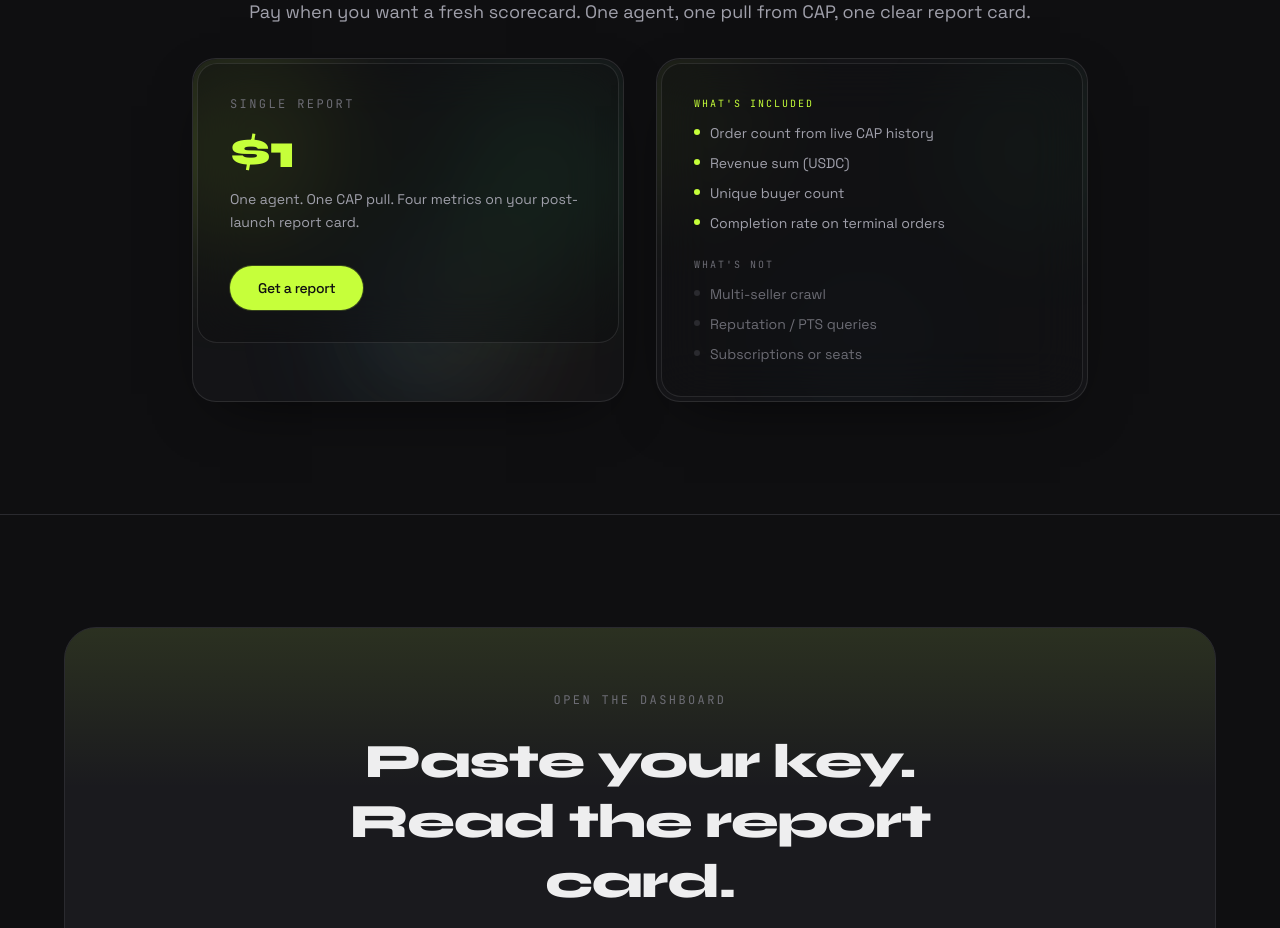
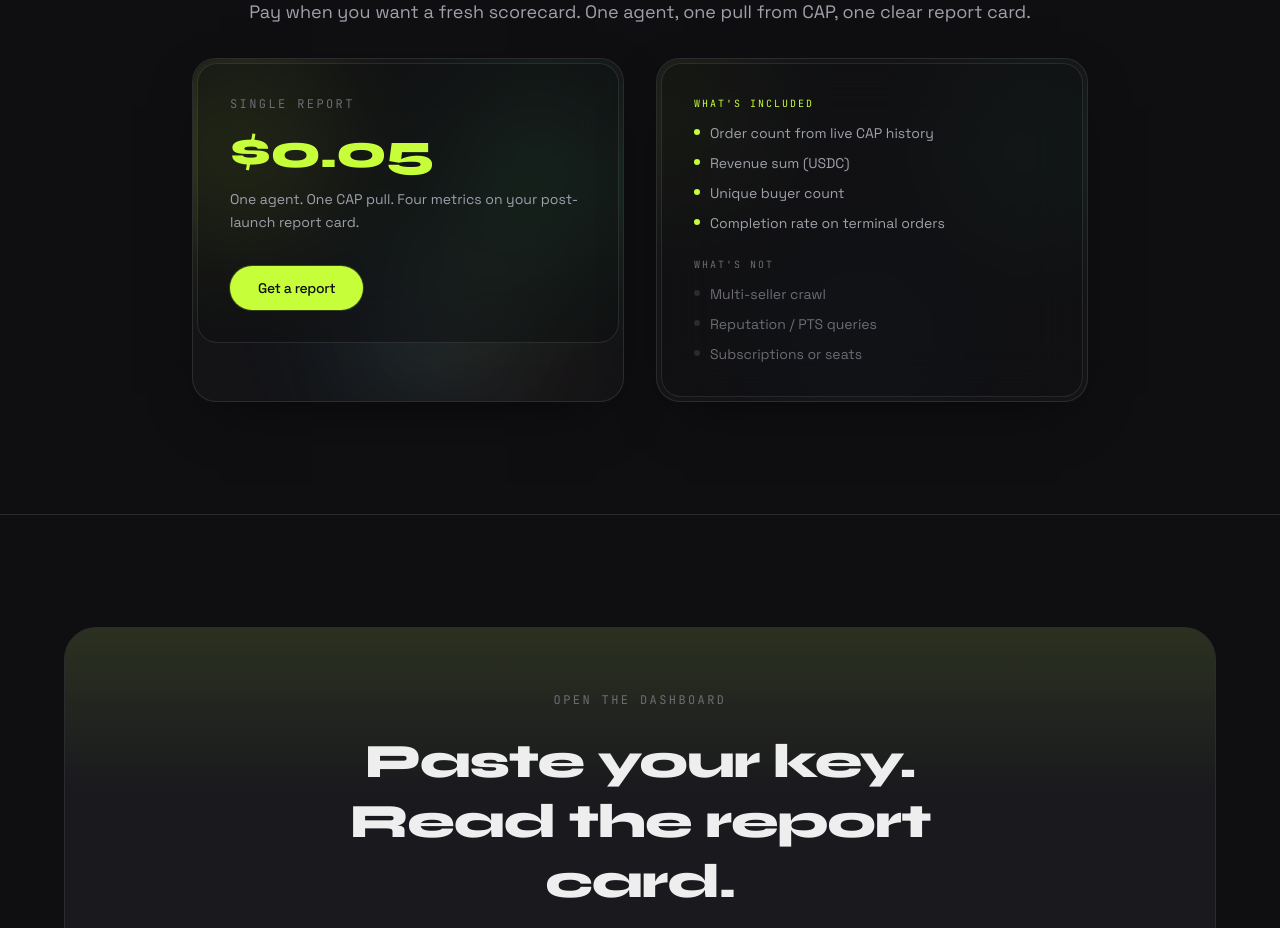
Before and after one commit to emmaGH1/ontheradar, a Next.js app in the folder frontend/: page / in a window 1280 px wide. Shown: the part 3120-4048 px from the top of the page. Built offline with nearby package versions, Linux system fonts and the light colour scheme.

Commit message:
feat: add Pricing component to landing page with single-report billing details

```diff
--- a/frontend/src/components/landing/Pricing.tsx
+++ b/frontend/src/components/landing/Pricing.tsx
@@ -35,7 +35,7 @@ export function Pricing() {
               Single report
             </p>
             <p className="mt-4 font-[family-name:var(--font-syne)] text-5xl font-extrabold tracking-tight text-[#C6FF3A]">
-              $1
+              $0.05
             </p>
             <p className="mt-3 text-sm leading-relaxed text-[#A0A0AB]">
               One agent. One CAP pull. Four metrics on your post-launch report
```
